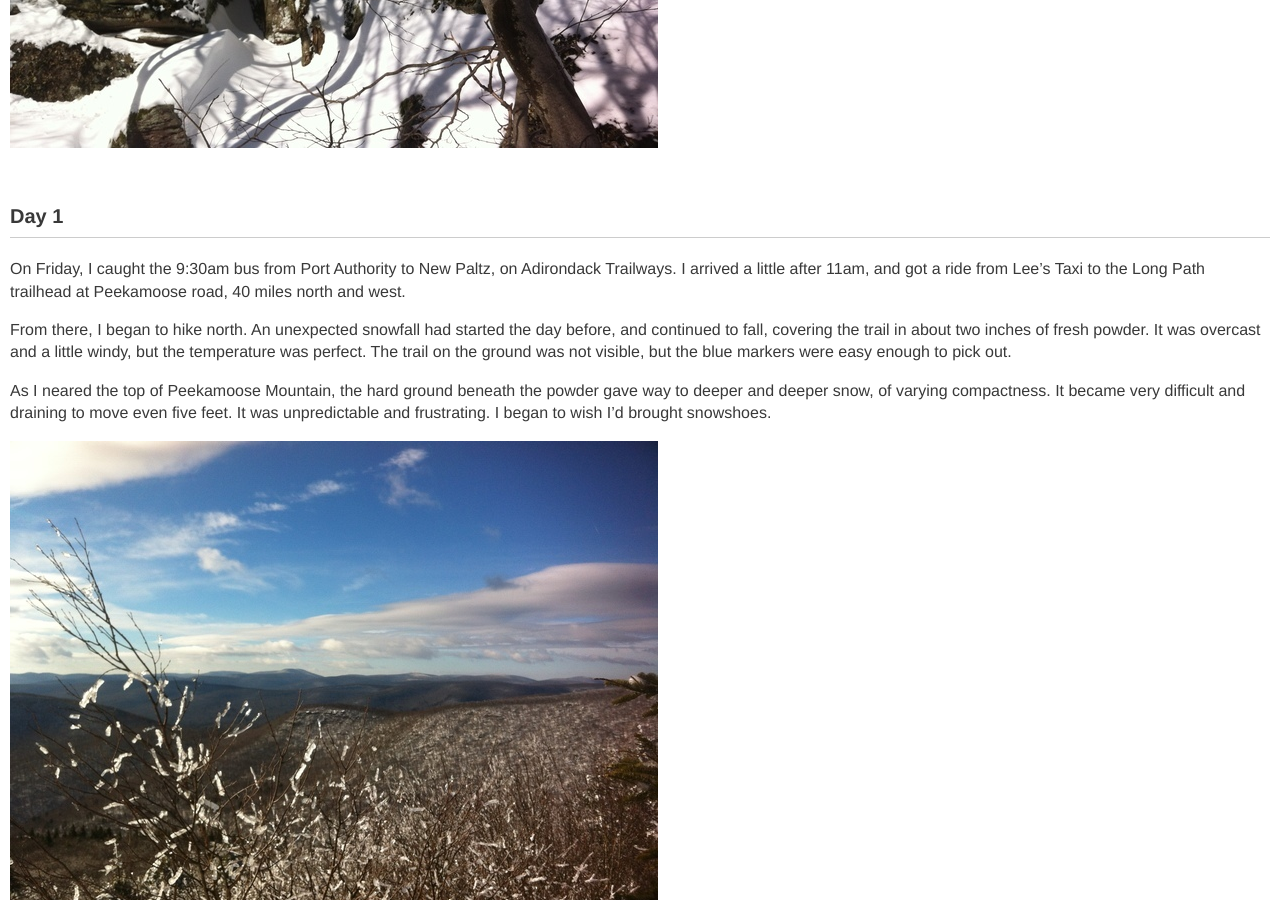
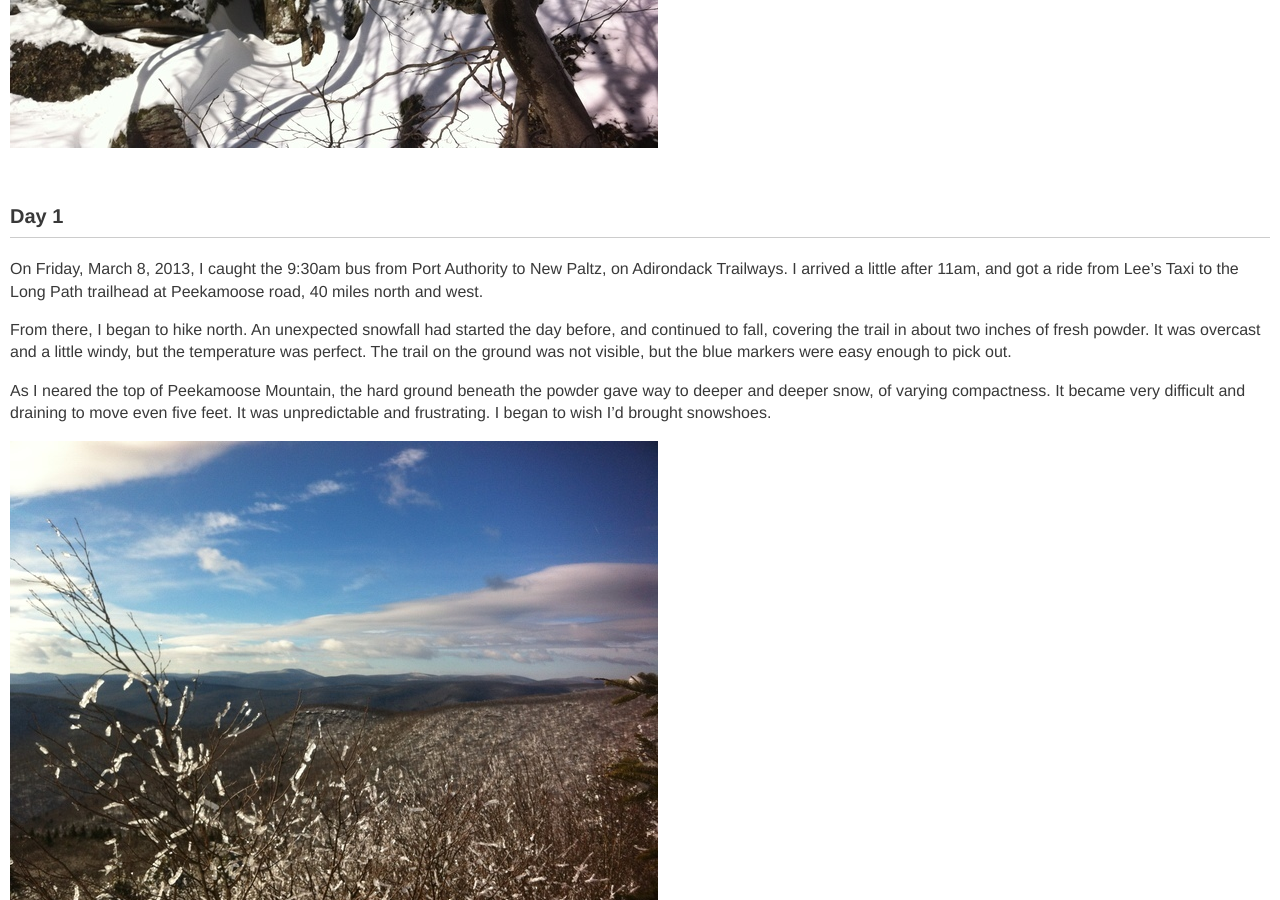
Before and after one commit to maxenglander/www, a Jekyll site: the page built from _posts/2013-03-14-slide-mountain-wilderness.md, in a window 1280 px wide and 900 px high, scrolled down 416 px. Built offline with Jekyll 4.4.1, drawn with Linux system fonts in a browser that asks for light colours; Markdown is read by kramdown in place of the engine named in the settings.

Commit message:
clarification on date

```diff
--- a/_posts/2013-03-14-slide-mountain-wilderness.md
+++ b/_posts/2013-03-14-slide-mountain-wilderness.md
@@ -9,7 +9,7 @@ title: Winter hiking in the Slide Mountain Wilderness
 
 # Day 1
 
-On Friday, I caught the 9:30am bus from Port Authority to New Paltz, on Adirondack Trailways. I arrived a little after 11am,
+On Friday, March 8, 2013, I caught the 9:30am bus from Port Authority to New Paltz, on Adirondack Trailways. I arrived a little after 11am,
 and got a ride from Lee's Taxi to the Long Path trailhead at Peekamoose road, 40 miles north and west.
 
 From there, I began to hike north. An unexpected snowfall had started the day before, and continued to fall, covering the trail
```
